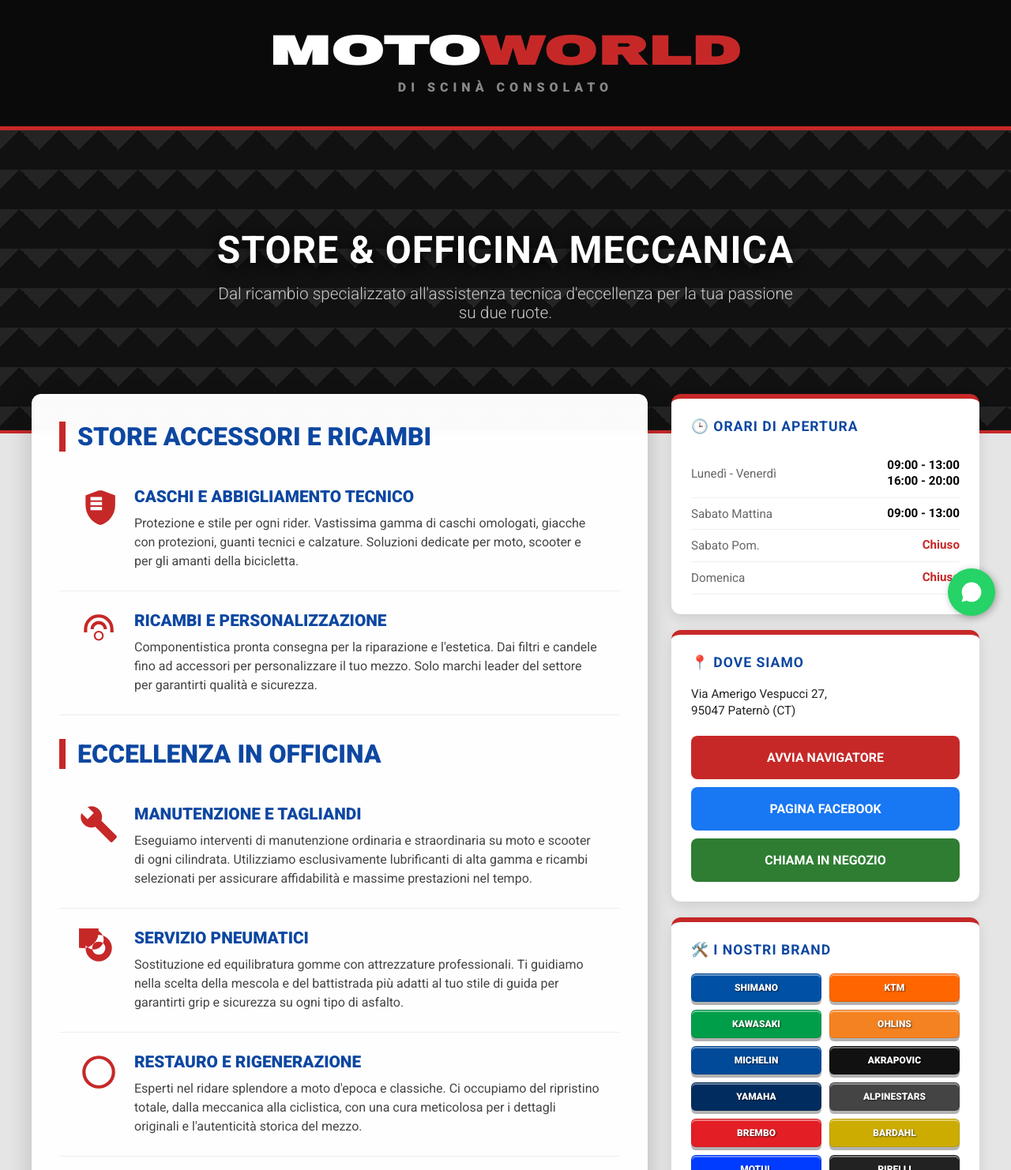
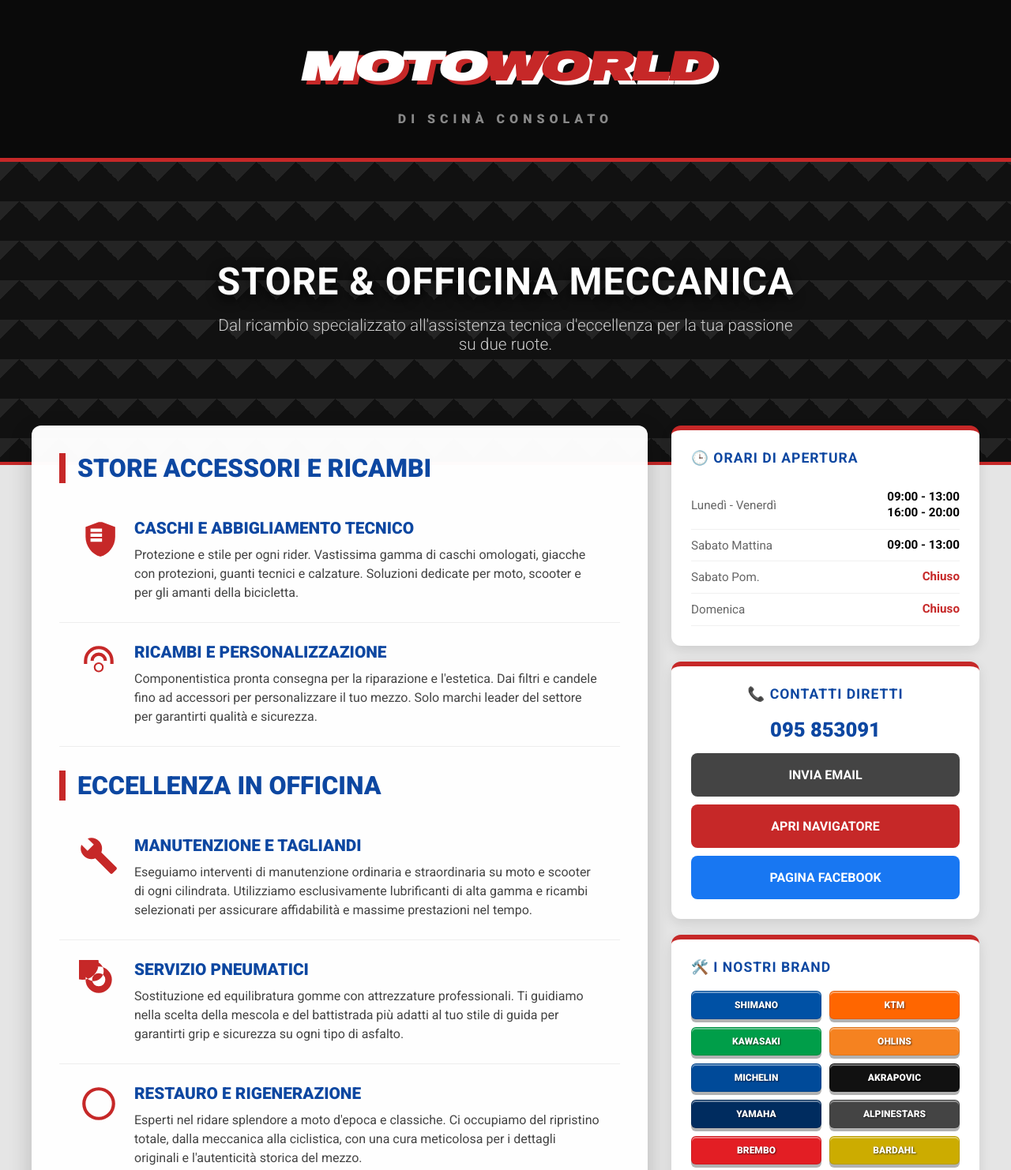
Before and after one commit to Tenerif88/motoworld, a plain HTML site: page index.html in a window 1280 px wide. Shown: the top 1482 px of the page at 79% size. Drawn offline with Linux system fonts and the light colour scheme.

Commit message:
index.html

```diff
--- a/index.html
+++ b/index.html
@@ -14,7 +14,27 @@
         }
         body { font-family: 'Roboto', sans-serif; margin: 0; padding: 0; background: #e5e5e5; color: #222; }
         header { background-color: var(--bg-dark); padding: 40px 20px; text-align: center; border-bottom: 5px solid var(--moto-red); }
-        .logo-container { display: inline-block; transform: scaleX(1.6); }
+/* LOGO EXTRA LARGE E ALLUNGATO */
+        .logo-container {
+            display: inline-block;
+            transform: skewX(-12deg) scaleX(1.5); /* Inclinato e allungato del 50% */
+            margin: 20px 0;
+            padding: 0 40px; /* Spazio per non farlo uscire dai bordi */
+        }
+        .logo-text {
+            font-family: 'Archivo Black', sans-serif;
+            font-size: 6.5rem; /* Molto più grande di prima */
+            margin: 0;
+            line-height: 1;
+            text-transform: uppercase;
+            color: #fff;
+            text-shadow: 5px 5px 0px var(--moto-red);
+            letter-spacing: -3px; /* Lettere più vicine per un look più compatto */
+        }
+        .logo-text span {
+            color: var(--moto-red);
+            text-shadow: 5px 5px 0px #fff;
+        }
         .logo-text { font-family: 'Archivo Black', sans-serif; font-size: 3.2rem; margin: 0; line-height: 1; text-transform: uppercase; color: #fff; }
         .logo-text span { color: var(--moto-red); }
         .subtitle { color: #888; font-size: 1rem; text-transform: uppercase; letter-spacing: 6px; margin-top: 10px; font-weight: 900; }
@@ -158,12 +178,12 @@
                 </ul>
             </div>
 
-            <div class="action-box">
-                <strong>📍 Dove Siamo</strong>
-                <p style="font-size: 0.95rem; line-height: 1.4; margin-bottom: 20px;">Via Amerigo Vespucci 27,<br>95047 Paternò (CT)</p>
-                <a href="https://maps.google.com/?q=Moto+World+Paternò" target="_blank" class="btn btn-maps">Avvia Navigatore</a>
+           <div class="action-box" style="text-align: center;">
+        <strong style="display: block; width: 100%;">📞 Contatti Diretti</strong>
+        <p style="font-size: 1.6rem; font-weight: 900; color: var(--moto-blue); margin: 15px 0;">095 853091</p>
+                <a href="mailto:info.motoworld@tiscali.it" class="btn" style="background: #444; color: white;">Invia Email</a>
+                <a href="http://maps.google.com/?q=Moto+World+Paterno" target="_blank" class="btn btn-maps">Apri Navigatore</a>
                 <a href="https://www.facebook.com/MotoWorldPaterno" target="_blank" class="btn btn-fb">Pagina Facebook</a>
-                <a href="tel:095853091" class="btn btn-phone">Chiama in Negozio</a>
             </div>
             <div class="action-box">
                 <strong>🛠️ I Nostri Brand</strong>
@@ -190,11 +210,6 @@
             </div>
         </div>
     </div>
-
-    <a href="https://wa.me/39095853091" class="whatsapp-float" target="_blank">
-        <svg width="30" height="30" fill="white" viewBox="0 0 24 24"><path d="M12.04 2C6.58 2 2.13 6.45 2.13 11.91c0 1.75.46 3.45 1.32 4.95L2.05 22l5.25-1.38c1.45.79 3.08 1.21 4.74 1.21 5.46 0 9.91-4.45 9.91-9.91 0-2.65-1.03-5.14-2.9-7.01C17.18 3.03 14.69 2 12.04 2z"/></svg>
-    </a>
-
     <footer>
         <p><strong>MOTO WORLD di Scinà Consolato</strong></p>
         <p>Store & Officina Meccanica — Paternò (CT)</p>
```
